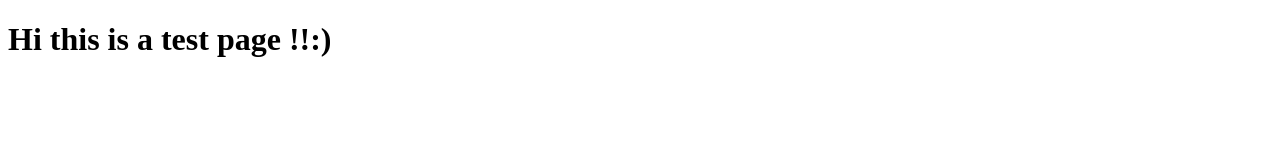
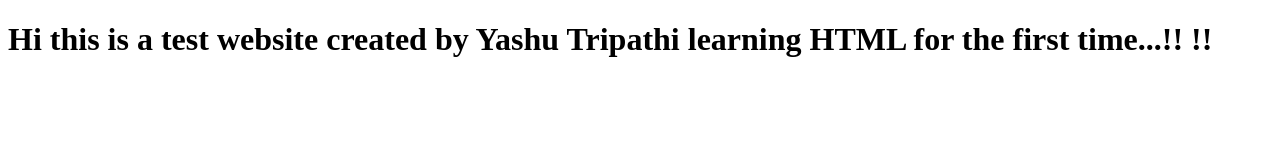
Before and after one commit to yashu20/html-test-site, a plain HTML site: page index.html in a window 1280 px wide. Drawn offline with Linux system fonts and the light colour scheme.

Commit message:
Add files via upload

```diff
--- a/index.html
+++ b/index.html
@@ -4,6 +4,7 @@
 	<title>HELLO!!</title>
 </head>
 <body>
-<h1> Hi this is a test page !!:) </h1>
+<h1> Hi this is a test website created by Yashu Tripathi
+learning HTML for the first time...!! !! </h1>
 </body>
 </html>
```
